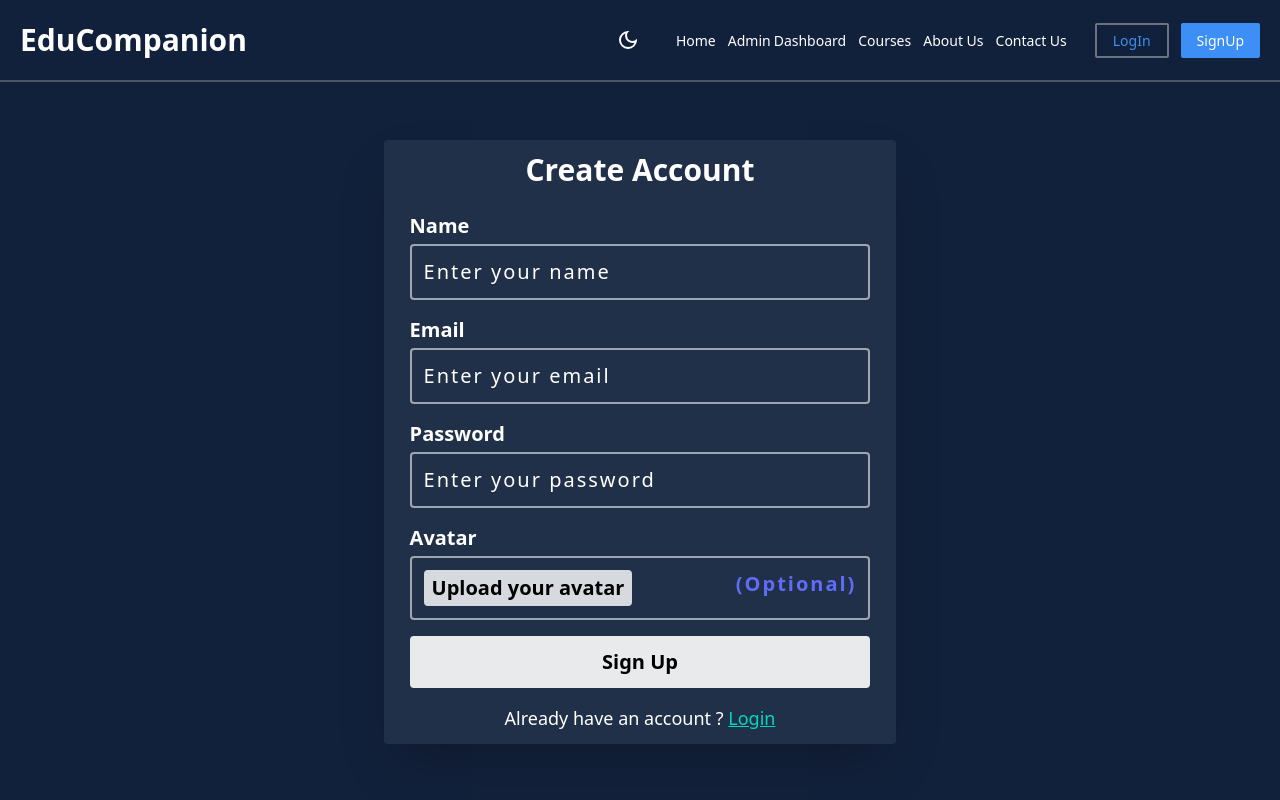
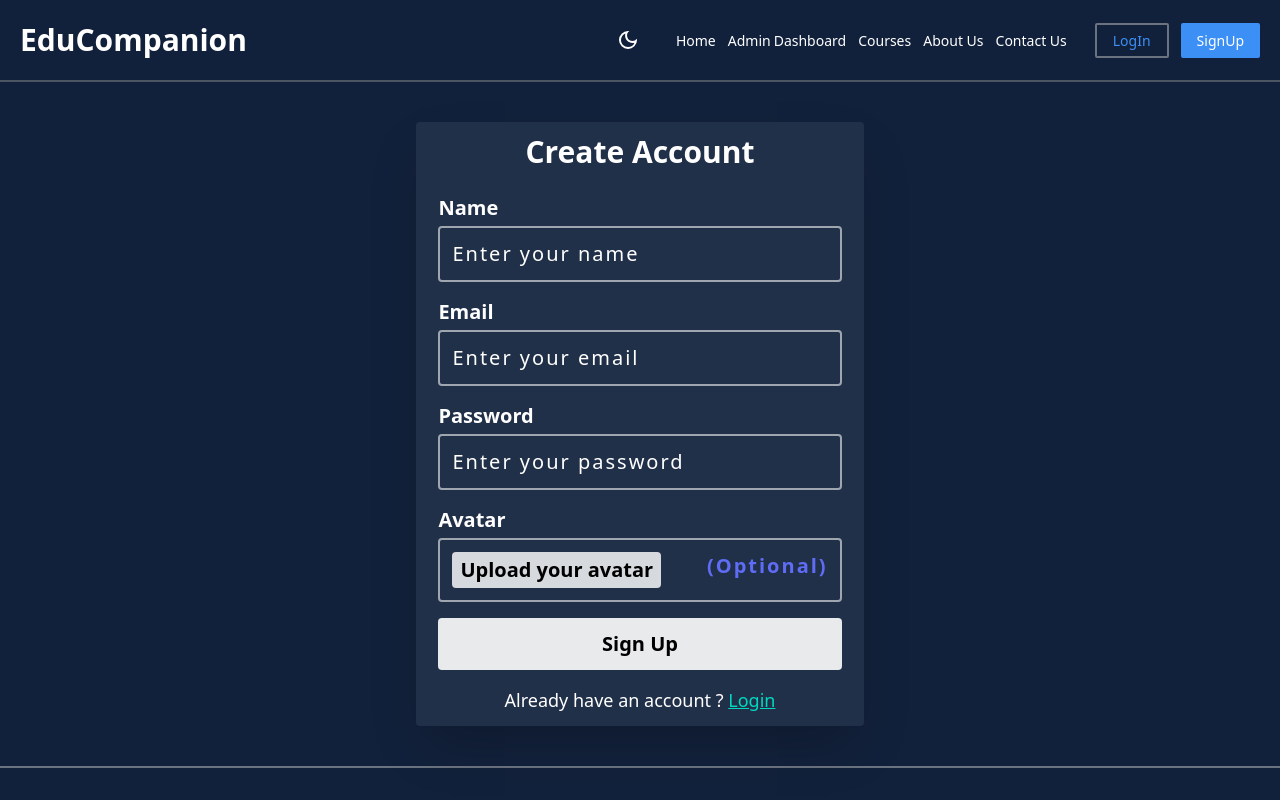
Before and after one commit to Raish10100/EduCompanion, a React (Vite) app in the folder client/: page /signup in a window 1280 px wide. Shown: the top 800 px of the page. Built offline with nearby package versions, Linux system fonts and the light colour scheme.

Commit message:
Resolved issue of overlapping elements

```diff
--- a/client/src/Pages/Login.jsx
+++ b/client/src/Pages/Login.jsx
@@ -60,7 +60,7 @@ function Login(){
         <form
           onSubmit={onLogin}
         //   noValidate
-          className="dark:bg-[#c6cedd16] bg-[#c0c3c9ef] shadow-2xl w-[90%] sm:w-[60%] lg:w-[40%]  flex-col flex justify-center items-center py-3 gap-6 rounded"
+          className="dark:bg-[#c6cedd16] bg-[#c0c3c9ef] shadow-2xl w-[80%] sm:w-[50%] lg:w-[35%]  flex-col flex justify-center items-center py-3 gap-6 rounded"
         >
           <h1 className="text-xl vs:text-3xl text-black dark:text-white font-bold">LogIn</h1>
           <div className="fields w-[90%] flex flex-col justify-center items-center gap-3">
--- a/client/src/Pages/SignUp.jsx
+++ b/client/src/Pages/SignUp.jsx
@@ -98,11 +98,11 @@ function SignUp() {
 
   return (
     <HomeLayout>
-      <div className="flex justify-center items-center h-[90vh] dark:bg-[#12213b] bg-[#e5e7eb] ">
+      <div className="flex justify-center items-center  py-10 dark:bg-[#12213b] bg-[#e5e7eb] ">
         <form
           onSubmit={createNewAccount}
         //   noValidate
-          className="dark:bg-[#c6cedd16] bg-[#c0c3c9ef] shadow-2xl w-[90%] sm:w-[60%] lg:w-[40%]  flex-col flex justify-center items-center py-3 gap-6 rounded "
+          className="dark:bg-[#c6cedd16] bg-[#c0c3c9ef] shadow-2xl w-[80%] sm:w-[50%] lg:w-[35%]  flex-col flex justify-center items-center py-3 gap-6 rounded "
         >
           <h1 className="text-xl vs:text-3xl text-black dark:text-white font-bold">Create Account</h1>
           <div className="fields w-[90%] flex flex-col justify-center items-center gap-4">
```
